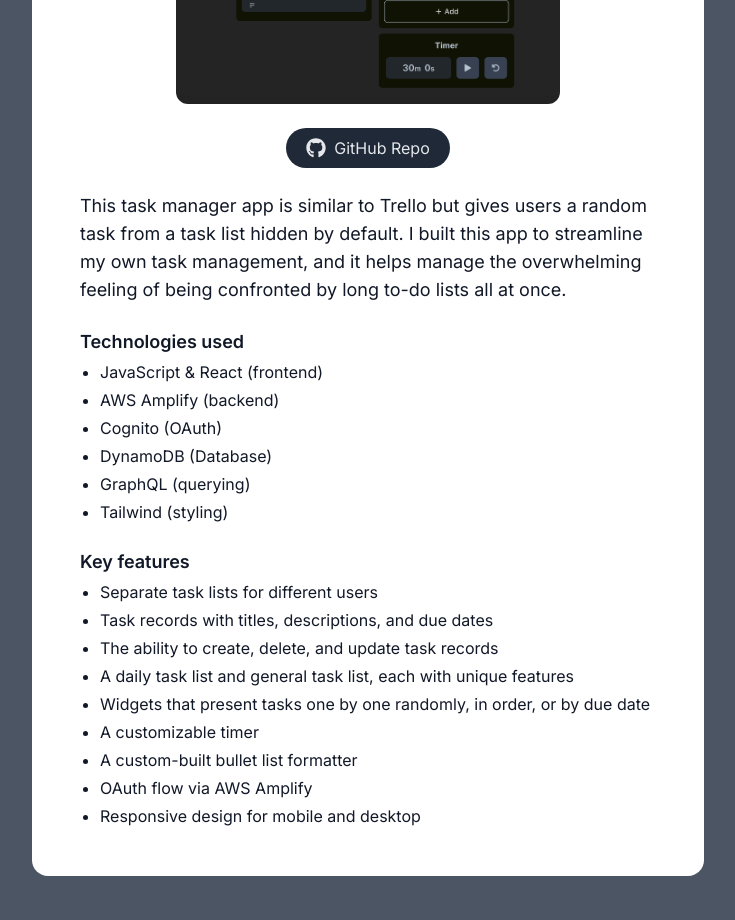
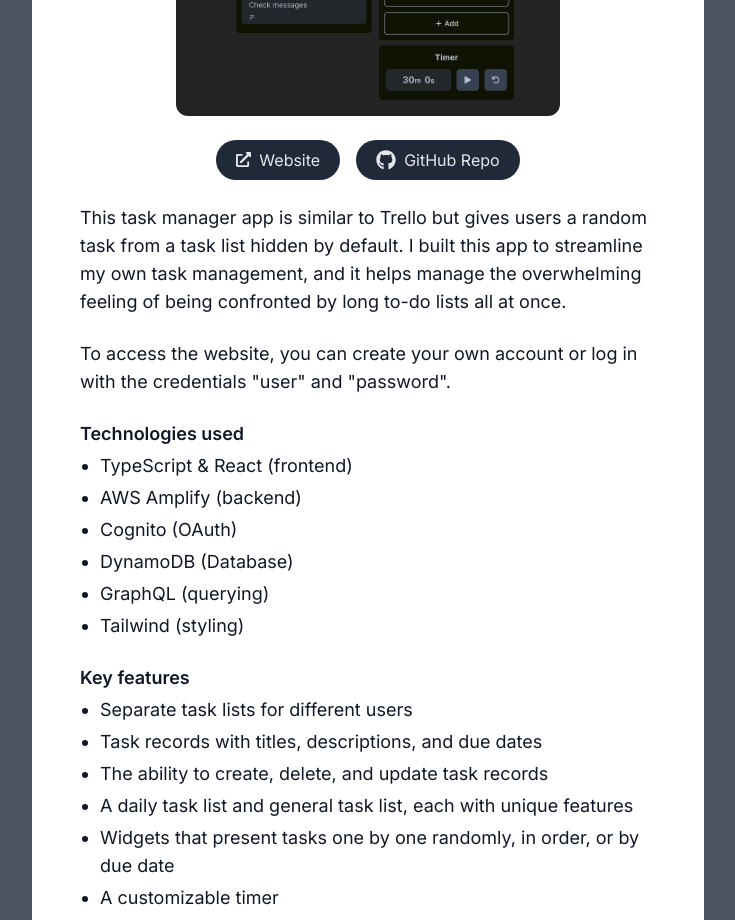
Before and after one commit to chrisjoonlee/portfolio, a Next.js app in the folder portfolio/: page / in a window 1280 px wide. Shown: the part 1860-2780 px from the top of the page, without its empty margins (272-1007 px from the left). Built offline with nearby package versions, Linux system fonts and the light colour scheme.

Commit message:
Added website button to project card and updated description structure

```diff
--- a/portfolio/src/app/ProjectCard.tsx
+++ b/portfolio/src/app/ProjectCard.tsx
@@ -1,12 +1,19 @@
 import { Project } from "@/data/projects";
-import Image, { StaticImageData } from "next/image";
+import Image from "next/image";
 import { FaGithub } from "react-icons/fa";
+import { FaExternalLinkAlt } from "react-icons/fa";
+
 
 type ProjectCardProps = {
     project: Project;
 }
 
 export default function ProjectCard({ project }: ProjectCardProps) {
+    const openLink = (url?: string) => {
+        if (url)
+            window.open(url, "_blank", "noopener,noreferrer");
+    }
+
     return (
         <div className="flex flex-col space-y-6 text-gray-900 items-center bg-white px-12 pt-8 pb-12 rounded-2xl max-w-2xl">
             {/* Title */}
@@ -21,27 +28,43 @@
                 className="rounded-xl w-96 h-auto"
             />
 
+            {/* Buttons */}
+            <div className="flex space-x-4">
+                {/* Website button */}
+                {project.url &&
+                    <button
+                        onClick={() => openLink(project.url)}
+                        className="bg-gray-800 text-gray-200 px-5 py-2 rounded-full hover:bg-black transition-colors flex items-center space-x-2"
+                    >
+                        <FaExternalLinkAlt size={15} />
+                        <span>Website</span>
+                    </button>
+                }
+
                 {/* GitHub button */}
                 <button
-                onClick={() => { window.open(project.gitHubUrl), "_blank", "noopener,noreferrer" }}
+                    onClick={() => openLink(project.gitHubUrl)}
                     className="bg-gray-800 text-gray-200 px-5 py-2 rounded-full hover:bg-black transition-colors flex items-center space-x-2"
                 >
                     <FaGithub size={20} />
                     <span>GitHub Repo</span>
                 </button>
+            </div>
 
 
             {/* Description */}
-            <p className="text-lg">
-                {project.description}
+            {project.description.map((paragraph, i) => (
+                <p key={i} className="text-lg">
+                    {paragraph}
                 </p>
+            ))}
 
             {/* Technologies */}
             <div className="flex flex-col space-y-1 w-full">
                 <h4 className="font-semibold text-lg">
                     Technologies used
                 </h4>
-                <ul className="list-disc pl-5 flex flex-col space-y-1 text-md">
+                <ul className="list-disc pl-5 flex flex-col space-y-1 text-lg">
                     {project.technologies.map((technology, i) => (
                         <li key={i}>{technology}</li>
                     ))}
@@ -53,7 +76,7 @@
                 <h4 className="font-semibold text-lg">
                     Key features
                 </h4>
-                <ul className="list-disc pl-5 flex flex-col space-y-1 text-md">
+                <ul className="list-disc pl-5 flex flex-col space-y-1 text-lg">
                     {project.features.map((feature, i) => (
                         <li key={i}>{feature}</li>
                     ))}
--- a/portfolio/src/app/SkillCard.tsx
+++ b/portfolio/src/app/SkillCard.tsx
@@ -16,7 +16,7 @@
             </div>
 
             {/* List */}
-            <div className="px-4 pt-3 pb-4 bg-white rounded-b-xl">
+            <div className="px-4 pt-3 pb-5 bg-white rounded-b-xl">
                 <ul className={`text-gray-600 text-lg flex flex-col space-y-1
                     ${bullets && "list-disc pl-5"}`}>
                     {items.map((item, index) => <li key={index}>{item}</li>)}
--- a/portfolio/src/app/page.tsx
+++ b/portfolio/src/app/page.tsx
@@ -61,7 +61,7 @@
             className="rounded-full"
           />
 
-          <div>
+          <div className="text-center sm:text-start">
             <p className="text-gray-200 text-xl leading-8 text-center sm:text-left">
               Hi! I’m Chris, a full-stack software developer from the U.S. with a background in JavaScript, React, Python, C#, and AWS. I speak English, Spanish, Korean, and Portuguese.
             </p>
--- a/portfolio/src/data/projects.ts
+++ b/portfolio/src/data/projects.ts
@@ -6,23 +6,24 @@
     title: string;
     image: StaticImageData;
     technologies: string[];
-    description: string;
+    description: string[];
     features: string[];
     gitHubUrl: string;
+    url?: string;
 }
 
 export const giveMeATask: Project = {
     title: "Give me a task",
     image: giveMeATaskImg,
     technologies: [
-        "JavaScript & React (frontend)",
+        "TypeScript & React (frontend)",
         "AWS Amplify (backend)",
         "Cognito (OAuth)",
         "DynamoDB (Database)",
         "GraphQL (querying)",
         "Tailwind (styling)"
     ],
-    description: "This task manager app is similar to Trello but gives users a random task from a task list hidden by default. I built this app to streamline my own task management, and it helps manage the overwhelming feeling of being confronted by long to-do lists all at once.",
+    description: ["This task manager app is similar to Trello but gives users a random task from a task list hidden by default. I built this app to streamline my own task management, and it helps manage the overwhelming feeling of being confronted by long to-do lists all at once.", "To access the website, you can create your own account or log in with the credentials \"user\" and \"password\"."],
     features: [
         "Separate task lists for different users",
         "Task records with titles, descriptions, and due dates",
@@ -34,7 +35,8 @@
         "OAuth flow via AWS Amplify",
         "Responsive design for mobile and desktop"
     ],
-    gitHubUrl: "https://github.com/chrisjoonlee/give-me-a-task"
+    gitHubUrl: "https://github.com/chrisjoonlee/give-me-a-task",
+    url: "https://dev.d2de08g4x9pahn.amplifyapp.com/"
 }
 
 export const worksheetGenerator: Project = {
@@ -46,7 +48,7 @@
         "OOXML & OpenXML SDK",
         "Bash"
     ],
-    description: "This proof-of-concept program converts plain-text Microsoft Word documents into formatted worksheets. It automates the styling process, shuffles choices in multiple-choice questions, and generates answer keys. This tool is designed for teachers who want to simplify the creation of their worksheets.",
+    description: ["This proof-of-concept program converts plain-text Microsoft Word documents into formatted worksheets. It automates the styling process, shuffles choices in multiple-choice questions, and generates answer keys. This tool is designed for teachers who want to simplify the creation of their worksheets."],
     features: [
         "Parsing text and OOXML elements based on keywords",
         "Creating and applying styles",
```
Lines whose indentation alone changed are shown as unchanged.
